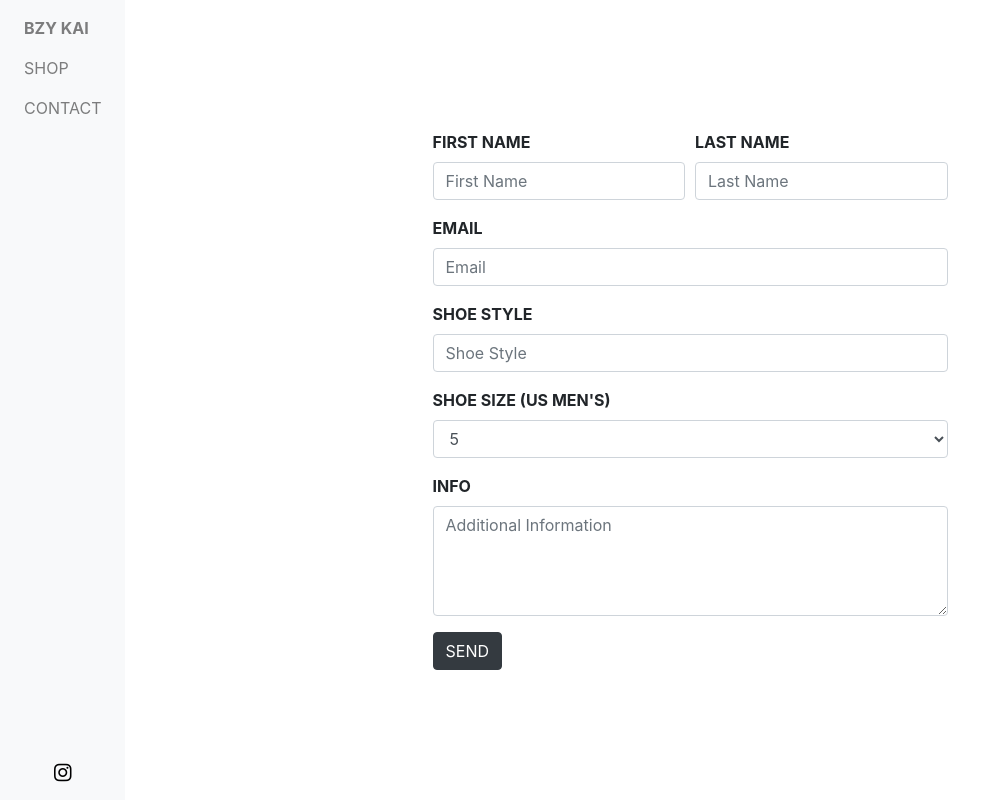
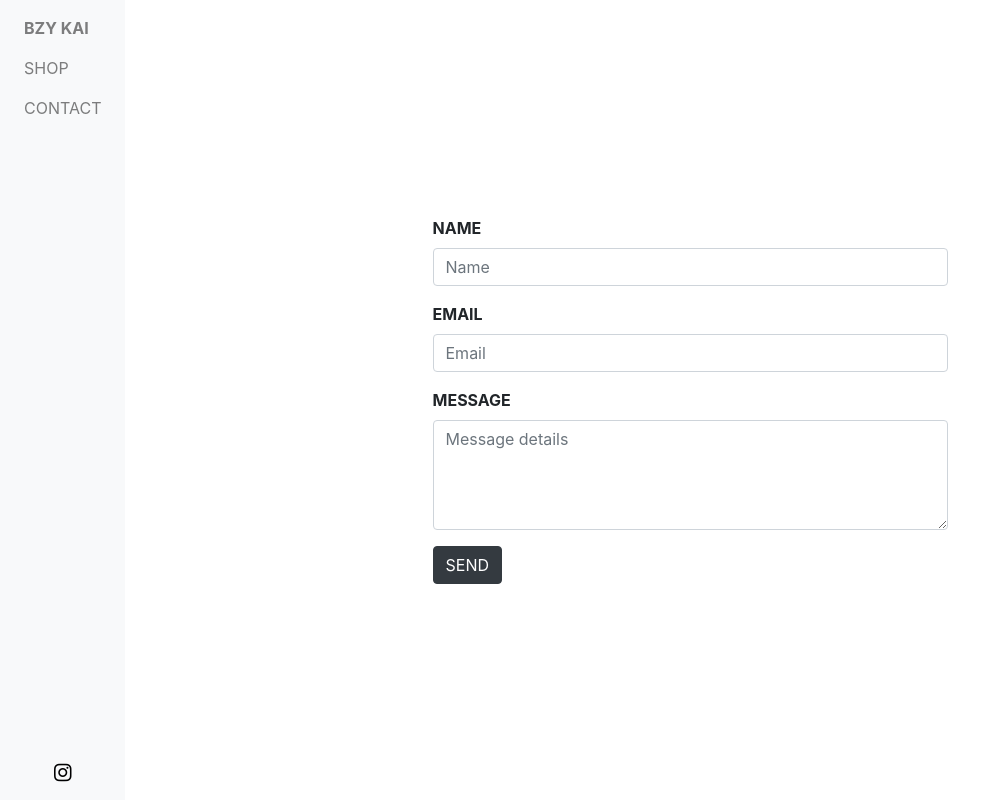
Before and after one commit to twopcz/top-bk-secret, a React (Create React App) app in the folder client/: page /contact in a window 1280 px wide. Shown: the whole page, without its empty margins (0-986 px from the left). Built offline with nearby package versions, Linux system fonts and the light colour scheme; a web font is replaced by a local one.

Commit message:
Changed contact form

```diff
--- a/client/src/components/ContactForm/index.js
+++ b/client/src/components/ContactForm/index.js
@@ -4,7 +4,6 @@ import emailjs from 'emailjs-com';
 import Form from 'react-bootstrap/Form';
 import React, { useState } from 'react';
 import FormBody from '../FormBody';
-import FormName from '../FormName';
 import FormText from '../FormText';
 
 export default function ContactForm() {
@@ -23,18 +22,14 @@ export default function ContactForm() {
         if (form.checkValidity() === true) {
             event.preventDefault();
             const email = document.getElementById(`email`).value;
-            const firstName = document.getElementById(`firstName`).value;
-            const info = document.getElementById(`info`).value;
-            const lastName = document.getElementById(`lastName`).value;
-            const shoeSize = document.getElementById(`shoeSize`).value;
-            const shoeStyle = document.getElementById(`shoeStyle`).value;
+            const name = document.getElementById(`name`).value;
+            const message = document.getElementById(`message`).value;
 
             const templateParams = {
-                subject: `Custom Inquiry From BZY-KAI.com - ${shoeStyle} ${shoeSize}`,
-                name: `Name: ${firstName} ${lastName}`,
+                subject: `Inquiry From BZY-KAI.com`,
+                name: `Name: ${name}`,
                 email: `Email: ${email}`,
-                shoes: `Shoes: ${shoeStyle} ${shoeSize}`,
-                message: info
+                message: message
             };
 
             setButtonState(`SENDING...`);
@@ -78,7 +73,7 @@ export default function ContactForm() {
                 onSubmit={handleSubmit}
                 id="contact-form"
             >
-                <FormName />
+                {/* <FormName /> */}
                 <FormBody />
                 <FormText />
                 <Button variant="dark" type="submit">
--- a/client/src/components/FormBody/index.js
+++ b/client/src/components/FormBody/index.js
@@ -4,18 +4,14 @@ import React from 'react';
 export default function FormBody() {
     const body = [
         {
+            control: `name`,
+            label: `Name`,
+            invalid: `Please enter your name.`
+        },
+        {
             control: `email`,
             label: `Email`,
             invalid: `Please enter your email.`
-        },
-        {
-            control: `shoeStyle`,
-            label: `Shoe Style`,
-            invalid: `Please enter a shoe style.`
-        },
-        {
-            control: `shoeSize`,
-            label: `Shoe Size (US MEN'S)`
         }
     ];
 
--- a/client/src/components/FormText/index.js
+++ b/client/src/components/FormText/index.js
@@ -5,16 +5,16 @@ export default function FormText() {
     return (
         <Form.Group controlId="info">
             <Form.Label>
-                <b>INFO</b>
+                <b>MESSAGE</b>
             </Form.Label>
             <Form.Control
                 required
                 as="textarea"
                 rows="4"
-                placeholder="Additional Information"
+                placeholder="Message details"
             />
             <Form.Control.Feedback type="invalid">
-                Please enter details regarding your custom shoe inquiry.
+                Please enter details regarding your inquiry.
             </Form.Control.Feedback>
         </Form.Group>
     );
```
